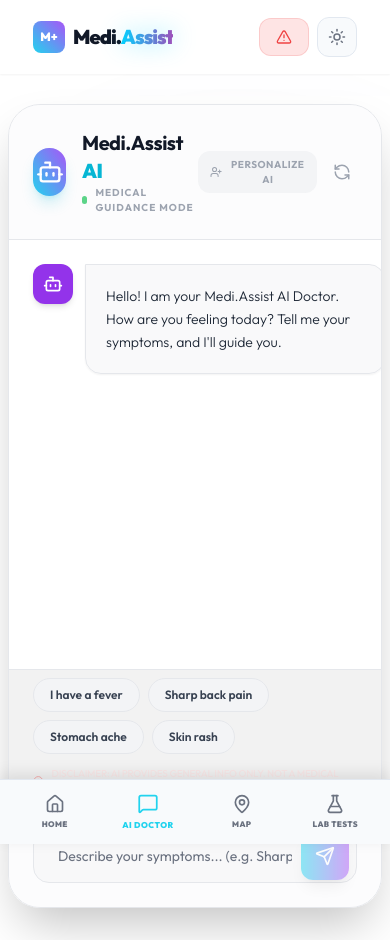
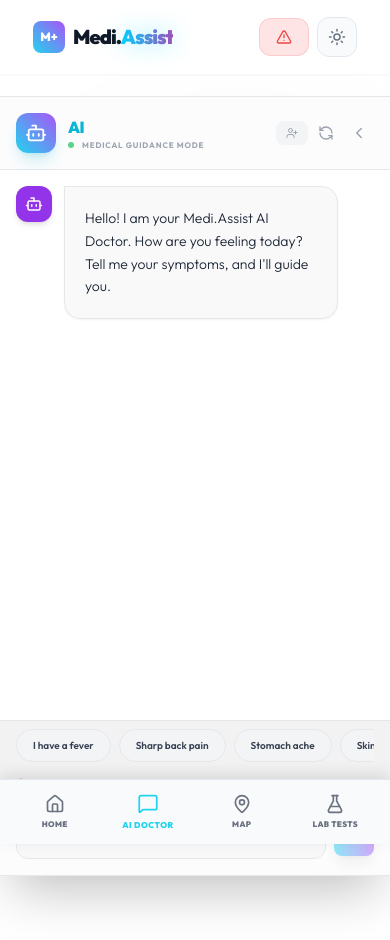
Before and after one commit to ayushgaur475/MediAssistAI, a React (Vite) app in the folder client/: page /ai-doctor in a window 390 px wide. Built offline with nearby package versions, Linux system fonts and the light colour scheme.

Commit message:
ui: optimize AI Doctor section for mobile view (full-bleed and cleaner header)

```diff
--- a/client/src/pages/AiDoctor.jsx
+++ b/client/src/pages/AiDoctor.jsx
@@ -124,47 +124,54 @@ Disclaimer: This plan is AI-generated for general guidance. Consult a doctor bef
   };
 
   return (
-    <div className="min-h-screen bg-[var(--bg-main)] p-2 md:p-4 font-['Outfit'] transition-colors duration-300">
-      <div className="max-w-[1400px] mx-auto h-[calc(100vh-40px)] flex flex-col glass-card rounded-[2rem] overflow-hidden shadow-2xl relative border border-gray-200 dark:border-white/10 backdrop-blur-xl bg-white/60 dark:bg-inherit transition-all">
+    <div className="min-h-screen bg-[var(--bg-main)] p-0 md:p-4 font-['Outfit'] transition-colors duration-300 overflow-hidden">
+      <div className="max-w-[1400px] mx-auto h-[calc(100vh-64px)] md:h-[calc(100vh-40px)] flex flex-col glass-card rounded-none md:rounded-[2rem] overflow-hidden shadow-2xl relative border-x-0 md:border border-gray-200 dark:border-white/10 backdrop-blur-xl bg-white/60 dark:bg-inherit transition-all">
 
         {/* Header (unchanged lines skipped for brevity in replace_file_content) */}
-        <div className="p-6 border-b border-gray-200 dark:border-white/10 bg-gray-50/50 dark:bg-white/5 flex items-center justify-between transition-colors">
-          <div className="flex items-center gap-4">
-             <div className="w-12 h-12 bg-gradient-to-tr from-cyan-400 to-purple-500 rounded-2xl flex items-center justify-center text-white shadow-lg shadow-cyan-500/20">
-                <Bot size={28} />
+        <div className="p-4 md:p-6 border-b border-gray-200 dark:border-white/10 bg-gray-50/50 dark:bg-white/5 flex items-center justify-between transition-colors">
+          <div className="flex items-center gap-3 md:gap-4">
+             <div className="w-10 h-10 md:w-12 md:h-12 bg-gradient-to-tr from-cyan-400 to-purple-500 rounded-[12px] md:rounded-2xl flex items-center justify-center text-white shadow-lg shadow-cyan-500/20">
+                <Bot size={22} className="md:hidden" />
+                <Bot size={28} className="hidden md:block" />
              </div>
              <div>
-                <h2 className="text-xl font-bold tracking-tight text-gray-900 dark:text-white">Medi.Assist <span className="text-cyan-500 dark:text-cyan-400 font-black">AI</span></h2>
+                <h2 className="text-base md:text-xl font-bold tracking-tight text-gray-900 dark:text-white">
+                  <span className="hidden xs:inline">Medi.Assist </span>
+                  <span className="text-cyan-500 dark:text-cyan-400 font-black">AI</span>
+                </h2>
                 <div className="flex items-center gap-2">
-                   <div className="w-2 h-2 bg-green-500 rounded-full animate-pulse" />
-                   <span className="text-[10px] font-bold text-gray-400 uppercase tracking-widest">Medical Guidance Mode</span>
+                   <div className="w-1.5 h-1.5 md:w-2 md:h-2 bg-green-500 rounded-full animate-pulse" />
+                   <span className="text-[8px] md:text-[10px] font-bold text-gray-400 uppercase tracking-widest whitespace-nowrap">Medical Guidance Mode</span>
                 </div>
              </div>
           </div>
-          <div className="flex items-center gap-2">
+          <div className="flex items-center gap-1 md:gap-2">
             <button
               onClick={() => setShowProfile(!showProfile)}
-              className={`flex items-center gap-2 px-3 py-1.5 rounded-xl transition-all text-[10px] font-bold uppercase tracking-wider ${
+              className={`flex items-center gap-2 px-2.5 py-1.5 rounded-lg md:rounded-xl transition-all text-[8px] md:text-[10px] font-bold uppercase tracking-wider ${
                 showProfile
                 ? "bg-cyan-500 text-white shadow-lg"
-                : "bg-gray-100 dark:bg-white/5 text-gray-400 hover:text-white hover:bg-white/10"
+                : "bg-gray-100 dark:bg-white/5 text-gray-400 hover:text-white"
               }`}
             >
-              <UserPlus size={14} />
-              {userProfile.age ? "Profile Set" : "Personalize AI"}
+              <UserPlus size={12} className="md:hidden" />
+              <UserPlus size={14} className="hidden md:block" />
+              <span className="hidden sm:inline">{userProfile.age ? "Profile Set" : "Personalize AI"}</span>
             </button>
             <button
               onClick={() => setMessages([{ role: "assistant", content: "Hello! I am your Medi.Assist AI Doctor. How are you feeling today?" }])}
-              className="p-2 rounded-xl hover:bg-white/10 transition-all text-gray-400 hover:text-white"
+              className="p-1.5 md:p-2 rounded-lg md:rounded-xl hover:bg-white/10 transition-all text-gray-400"
               title="Reset Chat"
             >
-              <RefreshCcw size={18} />
+              <RefreshCcw size={16} className="md:hidden" />
+              <RefreshCcw size={18} className="hidden md:block" />
             </button>
             <button
               onClick={() => navigate("/")}
-              className="p-2 rounded-xl hover:bg-white/10 transition-all text-gray-400 hover:text-white"
+              className="p-1.5 md:p-2 rounded-lg md:rounded-xl hover:bg-white/10 transition-all text-gray-400"
             >
-              <ChevronLeft size={20} />
+              <ChevronLeft size={18} className="md:hidden" />
+              <ChevronLeft size={20} className="hidden md:block" />
             </button>
           </div>
         </div>
@@ -204,7 +211,7 @@ Disclaimer: This plan is AI-generated for general guidance. Consult a doctor bef
         {/* Chat Area */}
         <div
           ref={scrollRef}
-          className="flex-1 overflow-y-auto p-6 space-y-6 scrollbar-thin scrollbar-thumb-gray-300 dark:scrollbar-thumb-white/10 scrollbar-track-transparent"
+          className="flex-1 overflow-y-auto p-4 md:p-6 space-y-6 scrollbar-thin scrollbar-thumb-gray-300 dark:scrollbar-thumb-white/10 scrollbar-track-transparent"
         >
           {messages.map((msg, i) => (
             <motion.div
@@ -213,13 +220,13 @@ Disclaimer: This plan is AI-generated for general guidance. Consult a doctor bef
               animate={{ opacity: 1, y: 0, scale: 1 }}
               className={`flex ${msg.role === "user" ? "justify-end" : "justify-start"}`}
             >
-              <div className={`max-w-[85%] flex gap-3 ${msg.role === "user" ? "flex-row-reverse" : ""}`}>
-                <div className={`w-10 h-10 rounded-xl flex items-center justify-center shrink-0 shadow-md ${
+              <div className={`max-w-[90%] md:max-w-[85%] flex gap-3 ${msg.role === "user" ? "flex-row-reverse" : ""}`}>
+                <div className={`w-9 h-9 md:w-10 md:h-10 rounded-xl flex items-center justify-center shrink-0 shadow-md ${
                   msg.role === "user" ? "bg-cyan-500 text-white" : "bg-purple-600 text-white"
                 }`}>
-                  {msg.role === "user" ? <User size={20} /> : <Bot size={20} />}
+                  {msg.role === "user" ? <User size={18} /> : <Bot size={18} />}
                 </div>
-                <div className={`flex flex-col gap-3 min-w-[300px] md:min-w-[500px] lg:min-w-[600px] ${msg.role === "user" ? "items-end" : "items-start"}`}>
+                <div className={`flex flex-col gap-3 min-w-0 md:min-w-[500px] lg:min-w-[600px] ${msg.role === "user" ? "items-end" : "items-start"}`}>
                   <div className={`p-5 rounded-2xl text-sm md:text-base leading-relaxed shadow-sm w-full ${
                     msg.role === "user"
                     ? "bg-cyan-500/10 border border-cyan-500/30 text-cyan-900 dark:text-white rounded-tr-none"
@@ -382,14 +389,14 @@ Disclaimer: This plan is AI-generated for general guidance. Consult a doctor bef
         </div>
 
         {/* Action Bar (Suggestions & Disclaimer) */}
-        <div className="px-6 py-2 bg-black/5 dark:bg-black/20 border-t border-gray-200 dark:border-white/5">
+        <div className="px-4 md:px-6 py-2 md:py-3 bg-black/5 dark:bg-black/20 border-t border-gray-200 dark:border-white/5">
            {messages.length === 1 && !loading && (
-             <div className="flex flex-wrap gap-2 mb-3">
+             <div className="flex overflow-x-auto gap-2 mb-3 no-scrollbar pb-1">
                 {QUICK_SUGGESTIONS.map((s, idx) => (
                   <button
                     key={idx}
                     onClick={() => handleSuggestionClick(s.value)}
-                    className="px-4 py-2 rounded-full bg-gray-100 dark:bg-white/5 border border-gray-200 dark:border-white/10 text-xs font-medium text-gray-700 dark:text-gray-300 hover:bg-cyan-500/20 hover:border-cyan-500/50 hover:text-cyan-500 dark:hover:text-cyan-400 transition-all font-semibold"
+                    className="px-4 py-2 rounded-full bg-gray-100 dark:bg-white/5 border border-gray-200 dark:border-white/10 text-[10px] md:text-xs font-medium text-gray-700 dark:text-gray-300 whitespace-nowrap hover:bg-cyan-500/20 hover:border-cyan-500/50 transition-all font-semibold"
                   >
                     {s.label}
                   </button>
@@ -397,20 +404,20 @@ Disclaimer: This plan is AI-generated for general guidance. Consult a doctor bef
              </div>
            )}
            <div className="flex items-center gap-2 opacity-60">
-              <AlertCircle size={12} className="text-red-400" />
-              <p className="text-[10px] font-medium text-red-100 uppercase tracking-tight">
-                Disclaimer: AI provides general info only. Not a medical substitute.
+              <AlertCircle size={10} className="text-red-400 shrink-0" />
+              <p className="text-[9px] md:text-[10px] font-medium text-red-500/80 dark:text-red-300 uppercase tracking-tighter sm:tracking-tight leading-none">
+                AI provides general info only. Not a medical substitute.
               </p>
            </div>
         </div>
 
         {/* Input Area */}
-        <div className="p-6 bg-gray-50/50 dark:bg-white/5 border-t border-gray-200 dark:border-white/5">
-          <div className="relative group">
+        <div className="p-4 md:p-6 bg-gray-50/50 dark:bg-white/5 border-t border-gray-200 dark:border-white/5">
+          <div className="relative group flex items-center gap-2">
             <input
               type="text"
-              placeholder="Describe your symptoms... (e.g. Sharp headache since morning)"
-              className="w-full bg-gray-100/50 dark:bg-white/5 border border-gray-200 dark:border-white/10 rounded-2xl px-6 py-4 pr-16 text-sm md:text-base outline-none focus:border-cyan-500 dark:focus:border-cyan-400 focus:bg-white/[0.07] transition-all text-gray-900 dark:text-white placeholder:text-gray-500"
+              placeholder="Describe symptoms..."
+              className="flex-1 bg-gray-100/50 dark:bg-white/5 border border-gray-200 dark:border-white/10 rounded-xl md:rounded-2xl px-4 md:px-6 py-3 md:py-4 text-sm md:text-base outline-none focus:border-cyan-500 transition-all text-gray-900 dark:text-white"
               value={input}
               onChange={(e) => setInput(e.target.value)}
               onKeyDown={(e) => e.key === "Enter" && handleSend()}
@@ -418,9 +425,10 @@ Disclaimer: This plan is AI-generated for general guidance. Consult a doctor bef
             <button
               onClick={() => handleSend()}
               disabled={loading || !input.trim()}
-              className="absolute right-2 top-1/2 -translate-y-1/2 w-12 h-12 bg-gradient-to-r from-cyan-400 to-purple-500 rounded-xl flex items-center justify-center text-white hover:scale-105 active:scale-95 disabled:opacity-50 disabled:scale-100 transition-all shadow-lg"
+              className="w-10 h-10 md:w-12 md:h-12 bg-gradient-to-r from-cyan-400 to-purple-500 rounded-lg md:rounded-xl flex items-center justify-center text-white shrink-0 hover:scale-105 active:scale-95 disabled:opacity-50 transition-all shadow-lg"
             >
-              <Send size={20} />
+              <Send size={18} className="md:hidden" />
+              <Send size={20} className="hidden md:block" />
             </button>
           </div>
         </div>
```
